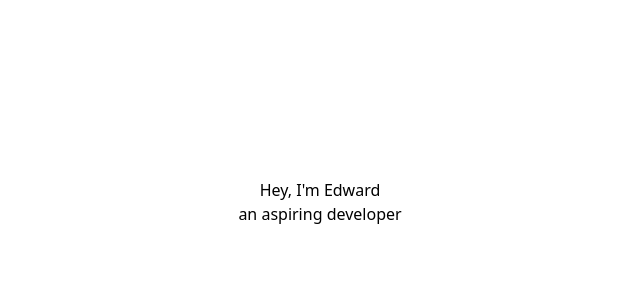
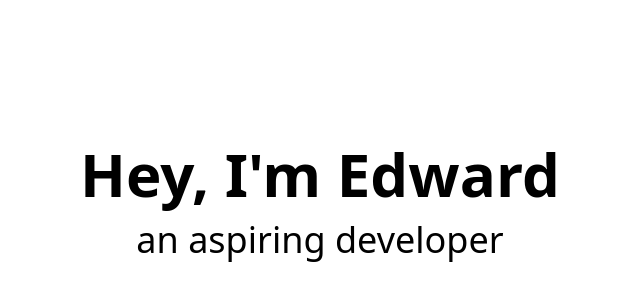
Before and after one commit to ewhite1999/futureproof-portfolio, a React app: page / in a window 1280 px wide. Shown: the part 198-498 px from the top of the page, without its empty margins (320-960 px from the left). Built offline with nearby package versions, Linux system fonts and the light colour scheme.

Commit message:
homepage font-size

```diff
--- a/src/pages/Home/Home.jsx
+++ b/src/pages/Home/Home.jsx
@@ -3,8 +3,12 @@ import React from "react";
 const Home = () => {
   return (
     <section className="min-h-screen flex flex-col justify-center items-center">
-      <h1>Hey, I'm Edward</h1>
-      <p>an aspiring developer</p>
+      <h1 className="font-bold text-4xl mb-1 sm:text-6xl sm:mb-2 2xl:text-8xl 2xl:mb-4">
+        Hey, I'm Edward
+      </h1>
+      <p className="text-2xl mt-1 sm:text-4xl sm:mt-2 2xl:text-5xl 2xl:mt-4">
+        an aspiring developer
+      </p>
     </section>
   );
 };
```
